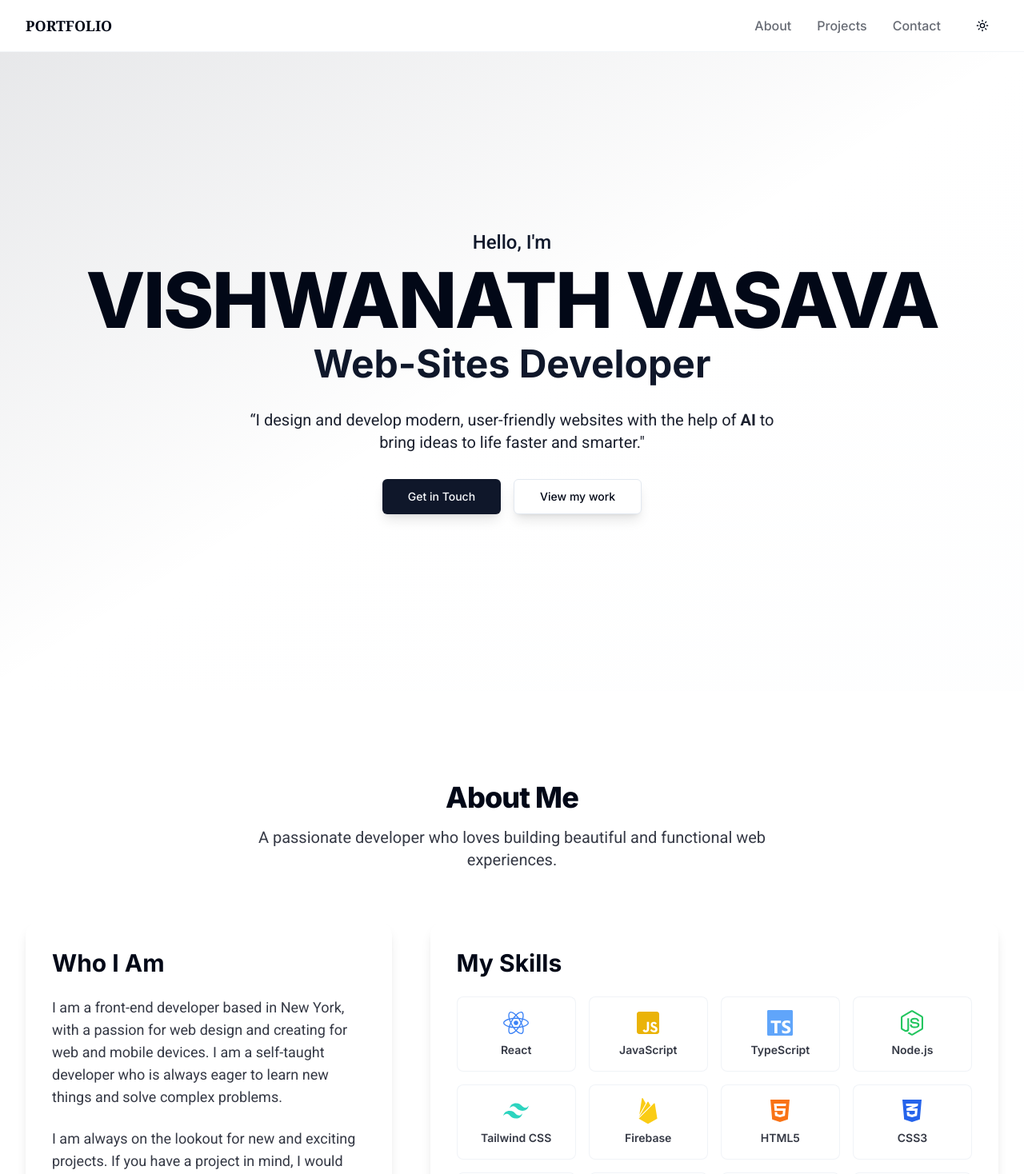
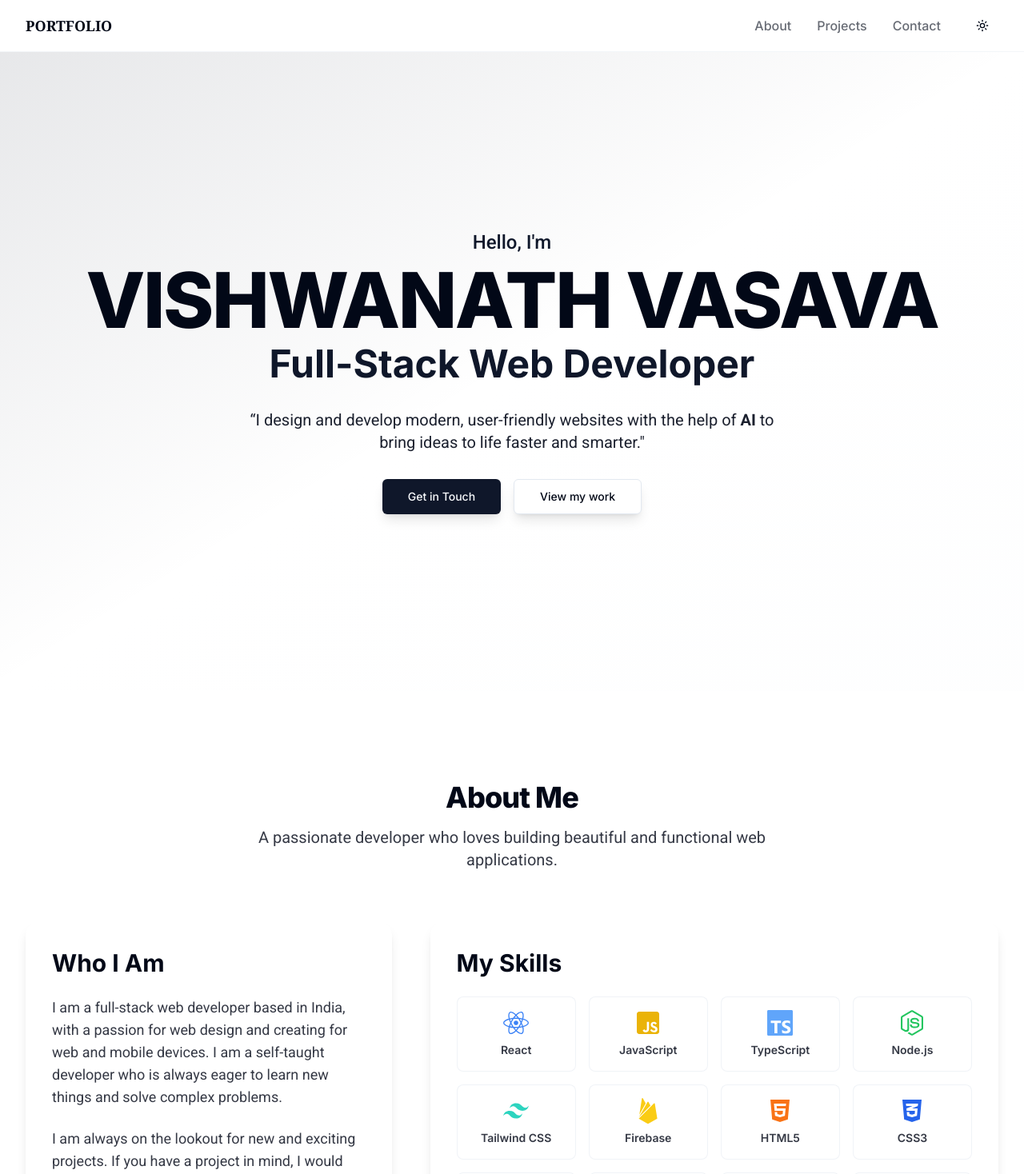
Before and after one commit to livu000/portfolio, a React (Vite) app: page / in a window 1280 px wide. Shown: the top 1468 px of the page at 80% size. Built offline with nearby package versions, Linux system fonts and the light colour scheme.

Commit message:
VS-01-10-2025-04

```diff
--- a/index.html
+++ b/index.html
@@ -2,12 +2,12 @@
 <html lang="en">
   <head>
     <meta charset="UTF-8" />
-    <link rel="icon" type="image/svg+xml" href="/vite.svg" />
+    <!-- <link rel="icon" type="image/svg+xml" href="/vite.svg" /> -->
     <meta name="viewport" content="width=device-width, initial-scale=1.0" />
-    <title>Vite + React</title>
-    <link rel="preconnect" href="https://fonts.googleapis.com">
+    <title>PortFolio-Website</title>
+    <!-- <link rel="preconnect" href="https://fonts.googleapis.com">
     <link rel="preconnect" href="https://fonts.gstatic.com" crossorigin>
-    <link href="https://fonts.googleapis.com/css2?family=Inter:wght@400;500;700&display=swap" rel="stylesheet">
+    <link href="https://fonts.googleapis.com/css2?family=Inter:wght@400;500;700&display=swap" rel="stylesheet"> -->
   </head>
   <body>
     <div id="root"></div>
--- a/src/sections/About.jsx
+++ b/src/sections/About.jsx
@@ -34,14 +34,14 @@ export function About() {
               About Me
             </h2>
             <p className="mt-4 max-w-2xl mx-auto text-lg text-foreground/80 sm:text-xl font-roboto">
-              A passionate developer who loves building beautiful and functional web experiences.
+              A passionate developer who loves building beautiful and functional web applications.
             </p>
           </div>
           <div className="grid grid-cols-1 lg:grid-cols-5 gap-12">
             <div className="lg:col-span-2 bg-card p-8 rounded-2xl shadow-lg space-y-6 border border-transparent hover:border-primary transition-all duration-300">
               <h3 className="text-2xl font-bold text-foreground sm:text-3xl">Who I Am</h3>
               <p className="text-lg text-foreground/80 font-roboto">
-                I am a front-end developer based in New York, with a passion for web design and creating for web and mobile devices. I am a self-taught developer who is always eager to learn new things and solve complex problems.
+                I am a full-stack web developer based in India, with a passion for web design and creating for web and mobile devices. I am a self-taught developer who is always eager to learn new things and solve complex problems.
               </p>
               <p className="text-lg text-foreground/80 font-roboto">
                 I am always on the lookout for new and exciting projects. If you have a project in mind, I would love to hear from you.
--- a/src/sections/Hero.jsx
+++ b/src/sections/Hero.jsx
@@ -13,7 +13,7 @@ export function Hero() {
             <span className="block">VISHWANATH VASAVA</span>
           </h1>
           <h2 className="text-3xl font-bold text-secondary-foreground sm:text-4xl md:text-5xl mt-2">
-            <span className="block">Web-Sites Developer</span>
+            <span className="block">Full-Stack Web Developer</span>
           </h2>
           <p className="mt-6 max-w-lg mx-auto text-lg text-foreground/90 sm:text-xl md:mt-8 md:max-w-2xl font-roboto">
           “I design and develop modern, user-friendly websites with the help of <b>AI</b> to bring ideas to life faster and smarter."
```
